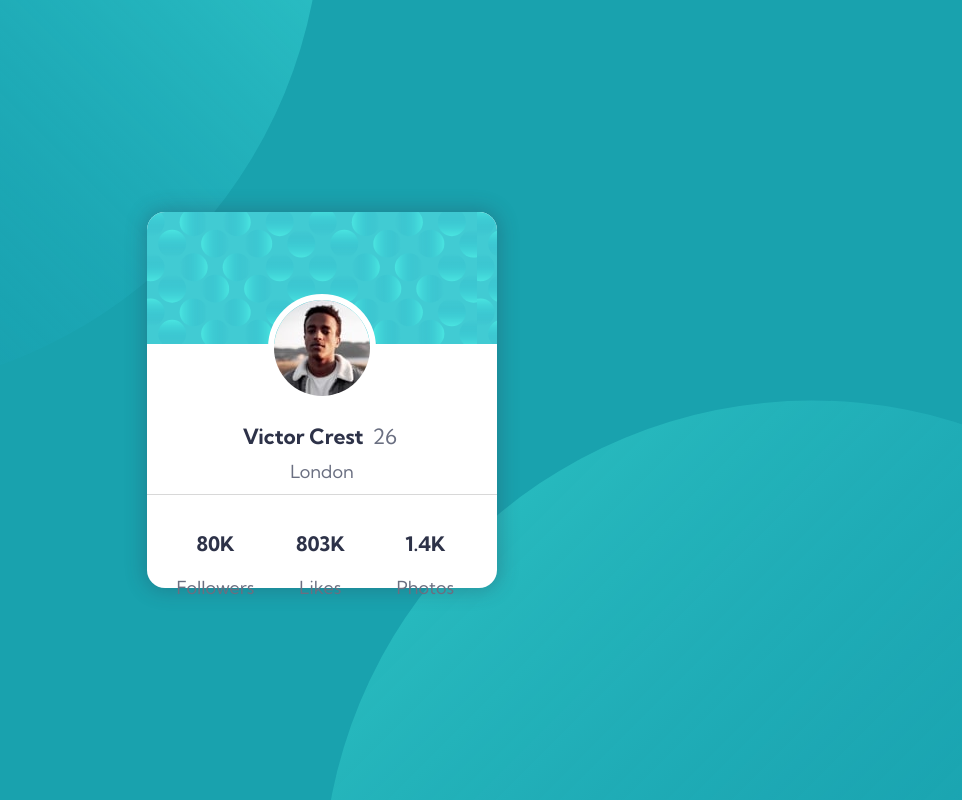
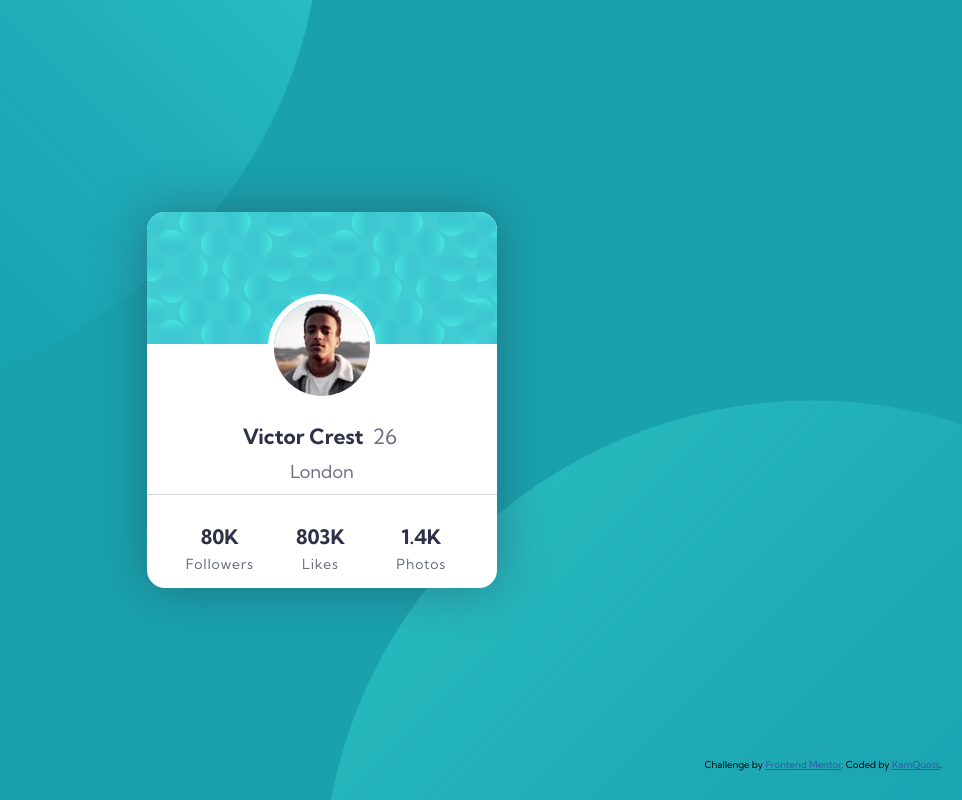
Before and after one commit to KamQuoss/profile-card-component-main, a plain HTML site: page index.html in a window 1280 px wide. Shown: the whole page, without its empty margins (318-1280 px from the left). Drawn offline with Linux system fonts and the light colour scheme.

Commit message:
card footer changes font sizes in rem

```diff
--- a/index.html
+++ b/index.html
@@ -31,25 +31,25 @@
       <footer class="card__footer">
         <div class="footer__list">
           <div class="footer__item">
-            <p class="item__counter">
+            <h3 class="item__counter">
               80K
-            </p>
+            </h3>
             <p class="item__caption">
               Followers
             </p>
           </div>
           <div class="footer__item">
-            <p class="item__counter">
+            <h3 class="item__counter">
               803K
-            </p>
+            </h3>
             <p class="item__caption">
               Likes
             </p>
           </div>
           <div class="footer__item">
-            <p class="item__counter">
+            <h3 class="item__counter">
               1.4K
-            </p>
+            </h3>
             <p class="item__caption">
               Photos
             </p>
--- a/styles/styles.scss
+++ b/styles/styles.scss
@@ -1,7 +1,7 @@
 
 $mobile-width: 375px;
 $desktop-width: 1440px;
-$border-radius: 18px;
+$border-radius: 1.125rem;
 
 // --- COLORS ---
 
@@ -19,9 +19,9 @@ $light-gray: #D8D8D8;
 
 // TYPOGRAPHY
 
-$font-size: 18px;
-$secondary-header-size: 20px;
-$counter-number-size: 20px;
+$font-size: 1.125rem;
+$counter-number-size: 1.25rem;
+$counter-caption-size: 0.875rem;
 
 @import url('https://fonts.googleapis.com/css2?family=Kumbh+Sans:wght@400;700&display=swap');
 
@@ -34,7 +34,7 @@ $counter-number-size: 20px;
 }
 
 @mixin shadow($color, $opacity) {
-    box-shadow: 0px 0px 20px 2px rgba($color, $opacity);
+    box-shadow: 0px 0px 50px 2px rgba($color, $opacity);
 }
 
 
@@ -71,7 +71,7 @@ h3 {
 }
 
 .card {
-    @include shadow($very-dark-desaturated-blue, 0.3);
+    @include shadow($very-dark-desaturated-blue, 0.4);
     background-color: $white;
     border-radius: $border-radius;
     width: 350px;
@@ -117,16 +117,19 @@ h3 {
         border-top: 1px solid $light-gray;
         .footer__list{
             display: flex;
-            padding: 1rem;
+            padding: 1.4rem;
             .footer__item{
                 width: 33%;
                 text-align: center;
                 .item__counter{
                     font-size: $counter-number-size;
                     font-weight: 700;
+                    margin: 0.4rem 0;
                 }
                 .item__caption{
                     color: $dark-grayish-blue;
+                    font-size: $counter-caption-size;
+                    letter-spacing: 0.1ch;
                 }
             }
         }
@@ -137,5 +140,12 @@ h3 {
     }
 }
 
-.attribution { font-size: 11px; text-align: center; position: fixed; }
-.attribution a { color: hsl(228, 45%, 44%); }
+.attribution {
+    font-size: 0.6rem;
+    text-align: center;
+    position: absolute;
+    bottom: 30px;
+    right: 20px}
+.attribution a {
+    color: hsl(228, 45%, 44%);
+}
```
Also changed, not shown: images/screenshot.png (added), styles/styles.css, 2 other files.
